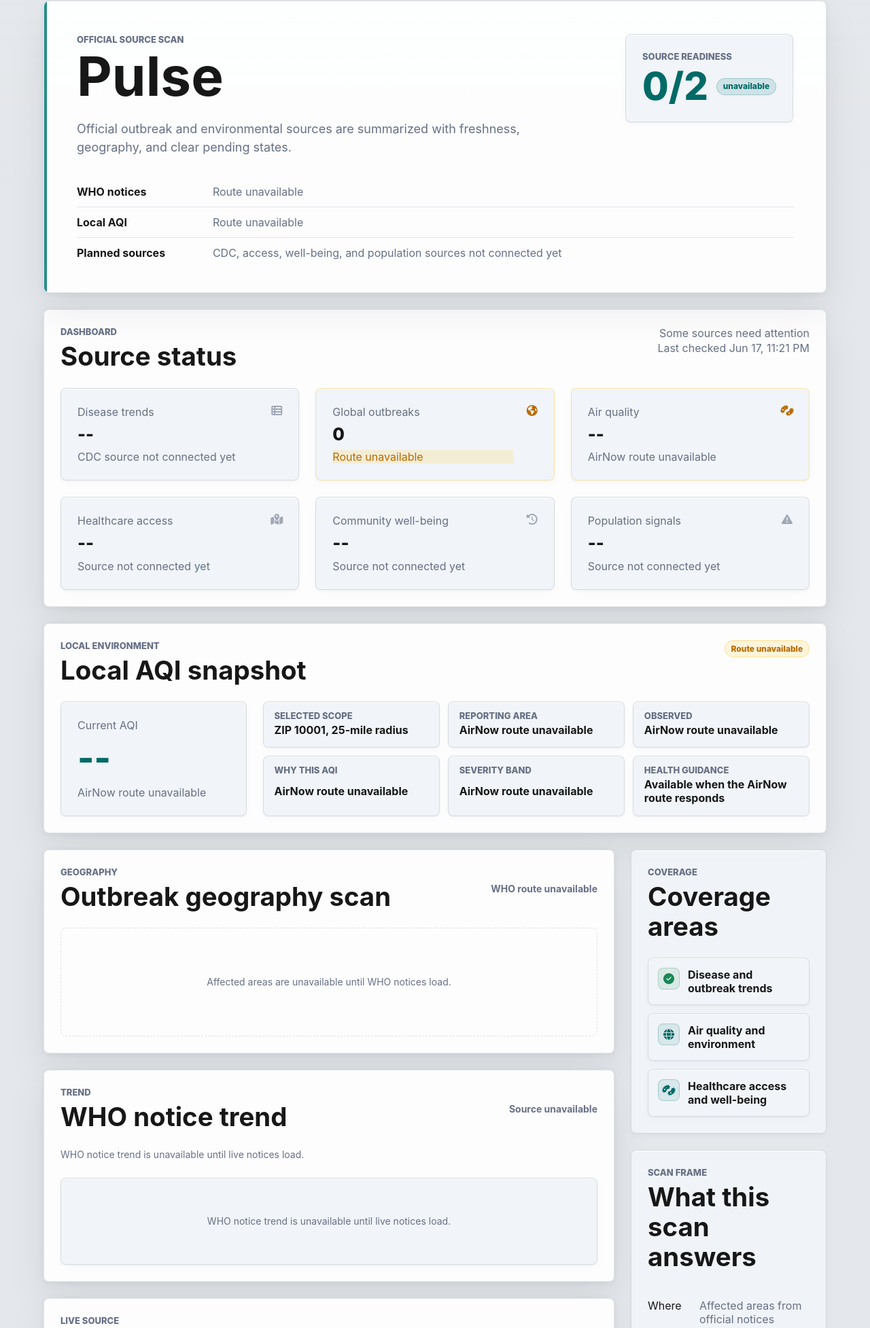
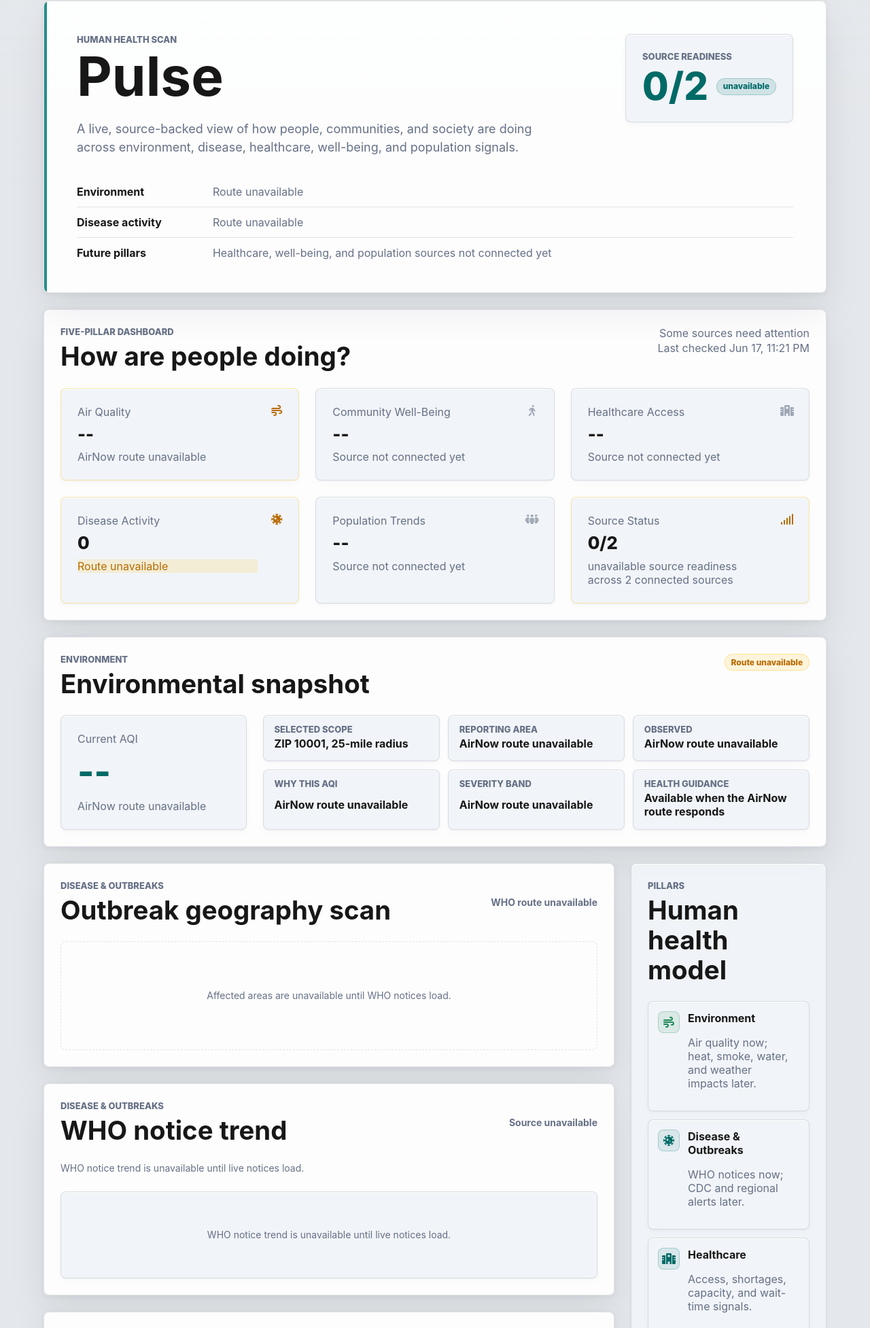
Before and after one commit to jaylamanca94/pulse, a website: page index.html in a window 1280 px wide. Shown: the part 106-2060 px from the top of the page at 68% size. Drawn offline with Linux system fonts and the light colour scheme; no server answers.

Commit message:
Reposition Pulse around human health pillars

```diff
--- a/app.js
+++ b/app.js
@@ -117,6 +117,11 @@ const updateSourceReadiness = (liveCount, totalCount) => {
 
   setText("[data-source-readiness-value]", value);
   setText("[data-source-readiness-label]", label);
+  setText("[data-source-status-card-value]", value);
+  setText("[data-source-status-card-note]", totalCount === 0
+    ? "Checking live sources"
+    : `${label} source readiness across ${totalCount} connected ${totalCount === 1 ? "source" : "sources"}`);
+  setMetricCardState("source", label === "live" ? "live" : label === "checking" ? "pending" : "warning");
 };
 
 const formatCheckedAt = (isoString) => {
--- a/index.html
+++ b/index.html
@@ -3,7 +3,7 @@
   <head>
     <meta charset="utf-8">
     <meta name="viewport" content="width=device-width, initial-scale=1">
-    <title>Pulse Public Health Dashboard</title>
+    <title>Pulse Human Health Dashboard</title>
     <link href="assets/favicon.svg" rel="icon" type="image/svg+xml">
     <link href="site.webmanifest" rel="manifest">
     <link href="https://cdnjs.cloudflare.com/ajax/libs/font-awesome/6.5.2/css/all.min.css" rel="stylesheet">
@@ -34,9 +34,9 @@
         <section class="acadia-surface acadia-panel acadia-stack pulse-hero" aria-labelledby="summary-title">
           <header class="acadia-page-header">
             <div class="acadia-page-header-copy">
-              <span class="acadia-kicker">Official source scan</span>
+              <span class="acadia-kicker">Human health scan</span>
               <h1 class="acadia-display">Pulse</h1>
-              <p class="acadia-text-muted pulse-lead">Official outbreak and environmental sources are summarized with freshness, geography, and clear pending states.</p>
+              <p class="acadia-text-muted pulse-lead">A live, source-backed view of how people, communities, and society are doing across environment, disease, healthcare, well-being, and population signals.</p>
             </div>
             <div class="pulse-readiness" aria-label="Source readiness">
               <span class="acadia-kicker">Source readiness</span>
@@ -48,16 +48,16 @@
           </header>
           <div class="acadia-rule-list signal-basis" aria-label="Current source basis">
             <div class="acadia-rule-row">
-              <strong>WHO notices</strong>
+              <strong>Environment</strong>
+              <span class="acadia-text-muted" data-airnow-signal-basis>AirNow API key needed</span>
+            </div>
+            <div class="acadia-rule-row">
+              <strong>Disease activity</strong>
               <span class="acadia-text-muted" data-who-signal-basis>Checking source</span>
             </div>
             <div class="acadia-rule-row">
-              <strong>Local AQI</strong>
-              <span class="acadia-text-muted" data-airnow-signal-basis>AirNow API key needed</span>
-            </div>
-            <div class="acadia-rule-row">
-              <strong>Planned sources</strong>
-              <span class="acadia-text-muted">CDC, access, well-being, and population sources not connected yet</span>
+              <strong>Future pillars</strong>
+              <span class="acadia-text-muted">Healthcare, well-being, and population sources not connected yet</span>
             </div>
           </div>
         </section>
@@ -65,8 +65,8 @@
         <section class="acadia-surface acadia-panel-dense acadia-stack" aria-labelledby="metrics-title">
           <div class="acadia-section-header">
             <div class="acadia-section-header-copy">
-              <span class="acadia-kicker">Dashboard</span>
-              <h2 id="metrics-title" class="acadia-title">Source status</h2>
+              <span class="acadia-kicker">Five-pillar dashboard</span>
+              <h2 id="metrics-title" class="acadia-title">How are people doing?</h2>
             </div>
             <div class="pulse-status-copy">
               <span class="acadia-text-muted" data-dashboard-status role="status" aria-live="polite">Loading live sources</span>
@@ -75,41 +75,41 @@
           </div>
 
           <div class="acadia-grid pulse-metric-grid" style="--acadia-grid-columns: 3">
-            <article class="acadia-metric pulse-metric is-pending" data-metric-card="disease">
-              <span class="acadia-metric-icon" aria-hidden="true"><i class="fa-solid fa-table-list acadia-icon"></i></span>
-              <div class="acadia-text-muted pulse-metric-label">Disease trends</div>
+            <article class="acadia-metric pulse-metric is-pending" data-metric-card="airnow">
+              <span class="acadia-metric-icon" aria-hidden="true"><i class="fa-solid fa-wind acadia-icon"></i></span>
+              <div class="acadia-text-muted pulse-metric-label">Air Quality</div>
+              <div class="acadia-metric-value" data-airnow-aqi>--</div>
+              <div class="acadia-text-muted pulse-metric-note" data-airnow-note>AirNow API key not configured</div>
+            </article>
+            <article class="acadia-metric pulse-metric is-pending" data-metric-card="wellbeing">
+              <span class="acadia-metric-icon" aria-hidden="true"><i class="fa-solid fa-person-walking acadia-icon"></i></span>
+              <div class="acadia-text-muted pulse-metric-label">Community Well-Being</div>
               <div class="acadia-metric-value">--</div>
-              <div class="acadia-text-muted pulse-metric-note">CDC source not connected yet</div>
+              <div class="acadia-text-muted pulse-metric-note">Source not connected yet</div>
+            </article>
+            <article class="acadia-metric pulse-metric is-pending" data-metric-card="access">
+              <span class="acadia-metric-icon" aria-hidden="true"><i class="fa-solid fa-hospital acadia-icon"></i></span>
+              <div class="acadia-text-muted pulse-metric-label">Healthcare Access</div>
+              <div class="acadia-metric-value">--</div>
+              <div class="acadia-text-muted pulse-metric-note">Source not connected yet</div>
             </article>
             <article class="acadia-metric pulse-metric is-pending" data-metric-card="who">
-              <span class="acadia-metric-icon" aria-hidden="true"><i class="fa-solid fa-earth-americas acadia-icon"></i></span>
-              <div class="acadia-text-muted pulse-metric-label">Global outbreaks</div>
+              <span class="acadia-metric-icon" aria-hidden="true"><i class="fa-solid fa-virus-covid acadia-icon"></i></span>
+              <div class="acadia-text-muted pulse-metric-label">Disease Activity</div>
               <div class="acadia-metric-value" data-who-count>--</div>
               <div class="acadia-text-muted pulse-metric-note" data-who-note>Loading WHO notices</div>
             </article>
-            <article class="acadia-metric pulse-metric is-pending" data-metric-card="airnow">
-              <span class="acadia-metric-icon" aria-hidden="true"><i class="fa-solid fa-bacteria acadia-icon"></i></span>
-              <div class="acadia-text-muted pulse-metric-label">Air quality</div>
-              <div class="acadia-metric-value" data-airnow-aqi>--</div>
-              <div class="acadia-text-muted pulse-metric-note" data-airnow-note>AirNow API key not configured</div>
-            </article>
-            <article class="acadia-metric pulse-metric is-pending" data-metric-card="access">
-              <span class="acadia-metric-icon" aria-hidden="true"><i class="fa-solid fa-map-location-dot acadia-icon"></i></span>
-              <div class="acadia-text-muted pulse-metric-label">Healthcare access</div>
+            <article class="acadia-metric pulse-metric is-pending" data-metric-card="population">
+              <span class="acadia-metric-icon" aria-hidden="true"><i class="fa-solid fa-people-group acadia-icon"></i></span>
+              <div class="acadia-text-muted pulse-metric-label">Population Trends</div>
               <div class="acadia-metric-value">--</div>
               <div class="acadia-text-muted pulse-metric-note">Source not connected yet</div>
             </article>
-            <article class="acadia-metric pulse-metric is-pending" data-metric-card="wellbeing">
-              <span class="acadia-metric-icon" aria-hidden="true"><i class="fa-solid fa-clock-rotate-left acadia-icon"></i></span>
-              <div class="acadia-text-muted pulse-metric-label">Community well-being</div>
-              <div class="acadia-metric-value">--</div>
-              <div class="acadia-text-muted pulse-metric-note">Source not connected yet</div>
-            </article>
-            <article class="acadia-metric pulse-metric is-pending" data-metric-card="population">
-              <span class="acadia-metric-icon" aria-hidden="true"><i class="fa-solid fa-triangle-exclamation acadia-icon"></i></span>
-              <div class="acadia-text-muted pulse-metric-label">Population signals</div>
-              <div class="acadia-metric-value">--</div>
-              <div class="acadia-text-muted pulse-metric-note">Source not connected yet</div>
+            <article class="acadia-metric pulse-metric is-pending" data-metric-card="source">
+              <span class="acadia-metric-icon" aria-hidden="true"><i class="fa-solid fa-signal acadia-icon"></i></span>
+              <div class="acadia-text-muted pulse-metric-label">Source Status</div>
+              <div class="acadia-metric-value" data-source-status-card-value>--</div>
+              <div class="acadia-text-muted pulse-metric-note" data-source-status-card-note>Checking live sources</div>
             </article>
           </div>
         </section>
@@ -117,8 +117,8 @@
         <section class="acadia-surface acadia-panel-dense acadia-stack" aria-labelledby="local-aqi-title">
           <div class="acadia-section-header">
             <div class="acadia-section-header-copy">
-              <span class="acadia-kicker">Local environment</span>
-              <h2 id="local-aqi-title" class="acadia-title">Local AQI snapshot</h2>
+              <span class="acadia-kicker">Environment</span>
+              <h2 id="local-aqi-title" class="acadia-title">Environmental snapshot</h2>
             </div>
             <span class="acadia-badge acadia-badge-warning source-status is-warning" data-airnow-snapshot-status>API key needed</span>
           </div>
@@ -162,7 +162,7 @@
             <article class="acadia-surface acadia-panel-dense acadia-stack">
               <div class="acadia-section-header">
                 <div class="acadia-section-header-copy">
-                  <span class="acadia-kicker">Geography</span>
+                  <span class="acadia-kicker">Disease & outbreaks</span>
                   <h2 id="geography-title" class="acadia-title">Outbreak geography scan</h2>
                 </div>
                 <span class="acadia-text-muted pulse-section-meta" data-who-area-updated>Checking source</span>
@@ -175,7 +175,7 @@
             <article class="acadia-surface acadia-panel-dense acadia-stack">
               <div class="acadia-section-header">
                 <div class="acadia-section-header-copy">
-                  <span class="acadia-kicker">Trend</span>
+                  <span class="acadia-kicker">Disease & outbreaks</span>
                   <h2 class="acadia-title">WHO notice trend</h2>
                 </div>
                 <span class="acadia-text-muted pulse-section-meta" data-who-trend-updated>Checking source</span>
@@ -189,7 +189,7 @@
             <article class="acadia-surface acadia-panel-dense acadia-stack">
               <div class="acadia-section-header">
                 <div class="acadia-section-header-copy">
-                  <span class="acadia-kicker">Live source</span>
+                  <span class="acadia-kicker">Disease & outbreaks</span>
                   <h2 class="acadia-title">Recent WHO notices</h2>
                 </div>
                 <span class="acadia-text-muted pulse-section-meta" data-who-updated>Checking source</span>
@@ -204,22 +204,30 @@
             <article class="acadia-muted-panel acadia-stack">
               <div class="acadia-section-header">
                 <div class="acadia-section-header-copy">
-                  <span class="acadia-kicker">Coverage</span>
-                  <h2 class="acadia-title">Coverage areas</h2>
+                  <span class="acadia-kicker">Pillars</span>
+                  <h2 class="acadia-title">Human health model</h2>
                 </div>
               </div>
               <div class="acadia-status-list">
                 <div class="acadia-status-row is-success">
-                  <span class="acadia-status-icon"><i class="fa-solid fa-circle-check acadia-icon" aria-hidden="true"></i></span>
-                  <div><strong>Disease and outbreak trends</strong></div>
+                  <span class="acadia-status-icon"><i class="fa-solid fa-wind acadia-icon" aria-hidden="true"></i></span>
+                  <div><strong>Environment</strong><p class="acadia-text-muted">Air quality now; heat, smoke, water, and weather impacts later.</p></div>
                 </div>
                 <div class="acadia-status-row">
-                  <span class="acadia-status-icon"><i class="fa-solid fa-globe acadia-icon" aria-hidden="true"></i></span>
-                  <div><strong>Air quality and environment</strong></div>
+                  <span class="acadia-status-icon"><i class="fa-solid fa-virus-covid acadia-icon" aria-hidden="true"></i></span>
+                  <div><strong>Disease & Outbreaks</strong><p class="acadia-text-muted">WHO notices now; CDC and regional alerts later.</p></div>
                 </div>
                 <div class="acadia-status-row">
-                  <span class="acadia-status-icon"><i class="fa-solid fa-bacteria acadia-icon" aria-hidden="true"></i></span>
-                  <div><strong>Healthcare access and well-being</strong></div>
+                  <span class="acadia-status-icon"><i class="fa-solid fa-hospital acadia-icon" aria-hidden="true"></i></span>
+                  <div><strong>Healthcare</strong><p class="acadia-text-muted">Access, shortages, capacity, and wait-time signals.</p></div>
+                </div>
+                <div class="acadia-status-row">
+                  <span class="acadia-status-icon"><i class="fa-solid fa-person-walking acadia-icon" aria-hidden="true"></i></span>
+                  <div><strong>Well-Being</strong><p class="acadia-text-muted">Life expectancy, mental health, activity, and substance trends.</p></div>
+                </div>
+                <div class="acadia-status-row">
+                  <span class="acadia-status-icon"><i class="fa-solid fa-people-group acadia-icon" aria-hidden="true"></i></span>
+                  <div><strong>Population & Society</strong><p class="acadia-text-muted">Birth rates, aging, migration, and population change.</p></div>
                 </div>
               </div>
             </article>
@@ -233,16 +241,16 @@
               </div>
               <dl class="acadia-rule-list priority-list">
                 <div class="acadia-rule-row">
-                  <dt>Where</dt>
-                  <dd class="acadia-text-muted">Affected areas from official notices</dd>
+                  <dt>People</dt>
+                  <dd class="acadia-text-muted">How communities are doing across health, care, well-being, and population signals</dd>
                 </div>
                 <div class="acadia-rule-row">
-                  <dt>When</dt>
-                  <dd class="acadia-text-muted">Most recent publication date and source check time</dd>
+                  <dt>Place</dt>
+                  <dd class="acadia-text-muted">Which geography a source can actually support</dd>
                 </div>
                 <div class="acadia-rule-row">
-                  <dt>What</dt>
-                  <dd class="acadia-text-muted">Disease, environmental, access, and population signals</dd>
+                  <dt>Freshness</dt>
+                  <dd class="acadia-text-muted">When each official source last updated or was checked</dd>
                 </div>
               </dl>
             </article>
@@ -268,7 +276,7 @@
                     <dl class="source-meta-grid">
                       <div>
                         <dt>Scope</dt>
-                        <dd>Global public health events</dd>
+                        <dd>Global disease and outbreak events</dd>
                       </div>
                       <div>
                         <dt>Freshness</dt>
@@ -360,7 +368,7 @@
                   <div class="source-row-body">
                     <div class="source-row-head">
                       <span class="acadia-badge acadia-badge-warning source-status is-warning">Pending</span>
-                      <strong class="source-name">Additional public health sources</strong>
+                      <strong class="source-name">Additional human health sources</strong>
                     </div>
                     <dl class="source-meta-grid">
                       <div>
--- a/package.json
+++ b/package.json
@@ -2,7 +2,7 @@
   "name": "pulse",
   "version": "0.1.0",
   "private": true,
-  "description": "Event-driven public health dashboard for outbreak, environmental, and population signals.",
+  "description": "Live human health dashboard for environment, disease, healthcare, well-being, and population signals.",
   "scripts": {
     "check": "node --check app.js && node --check config.js && node --check api/_pulse.js && node --check api/airnow.js && node --check api/who.js",
     "dev": "npx vercel dev",
```
Also changed, not shown: DESIGN-README.md (+2 -2 lines), PRODUCT-README.md (+26 -13 lines), README.md, site.webmanifest.
